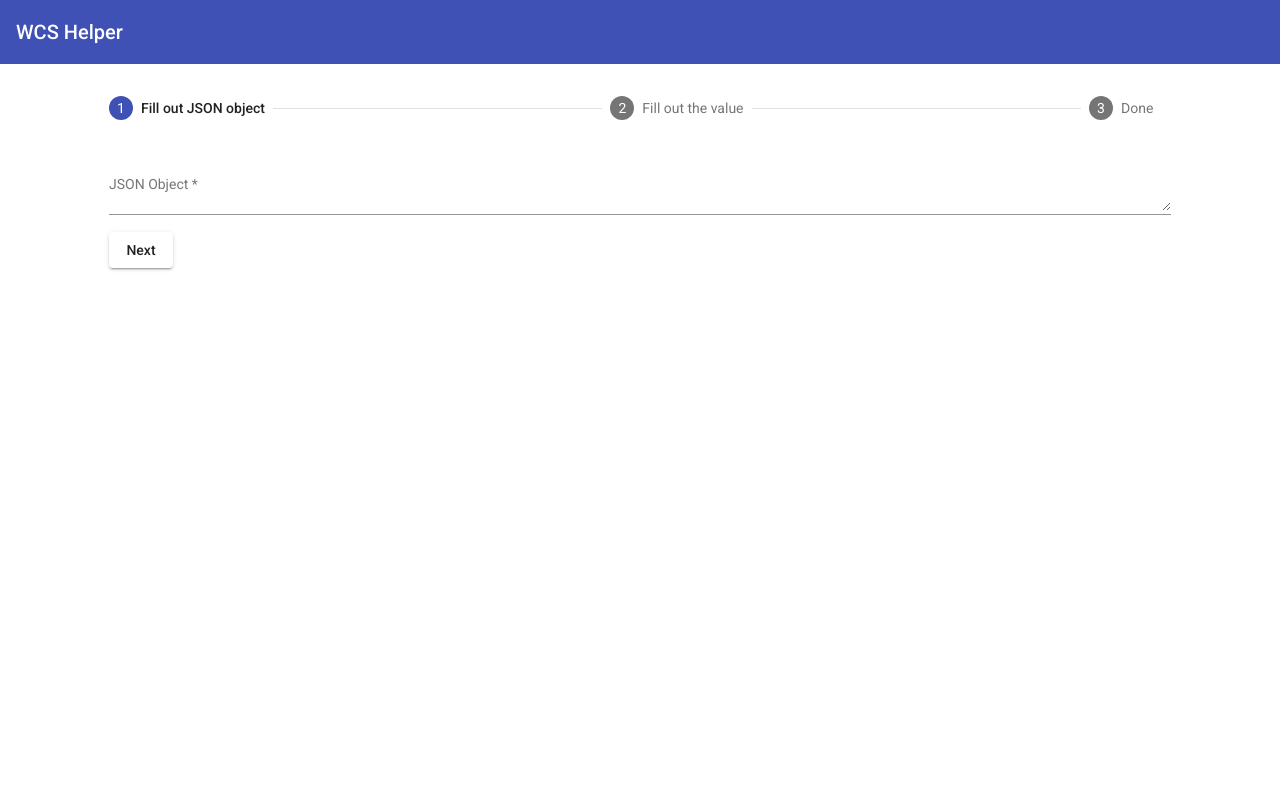
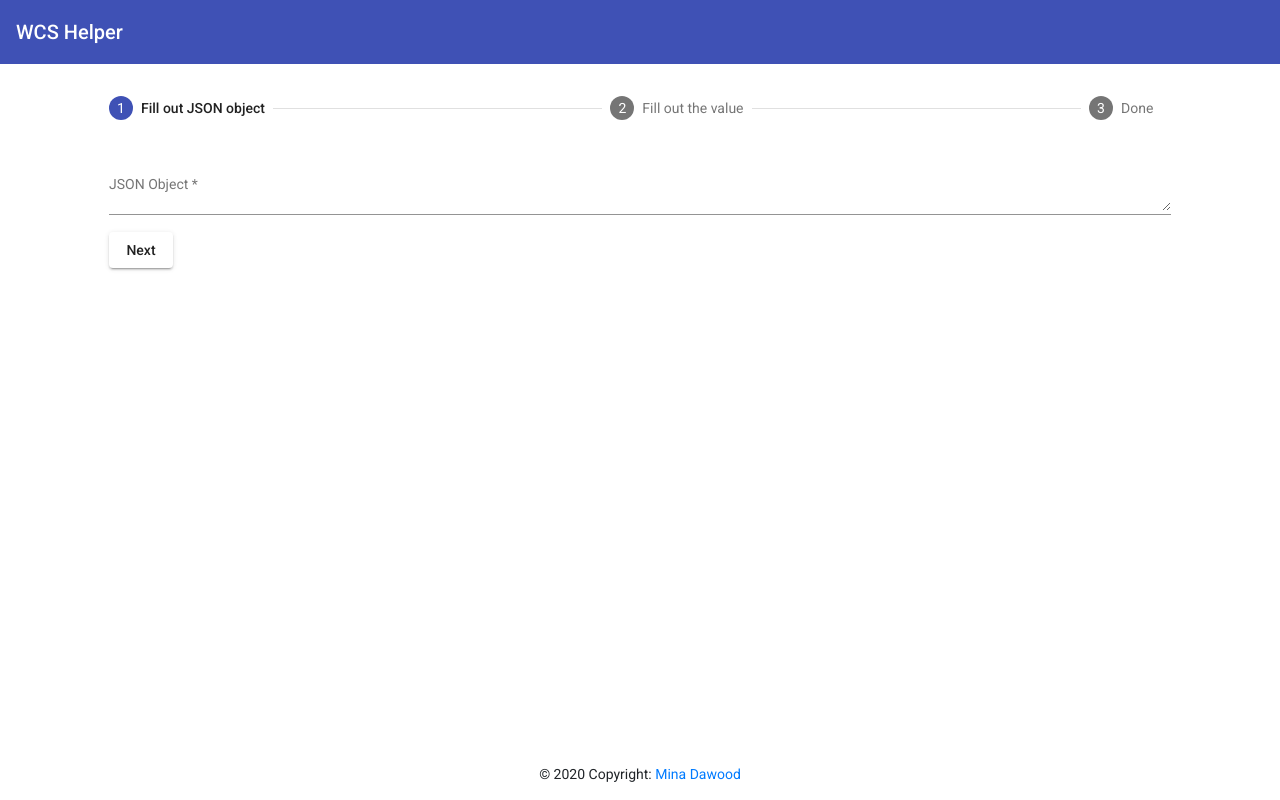
Before and after one commit to Mina-Dawood/wcs-helper, an Angular app: page / in a window 1280 px wide. Built offline with nearby package versions, Linux system fonts and the light colour scheme.

Commit message:
DEVELOP: change icon and add footer

```diff
--- a/src/app/app.component.html
+++ b/src/app/app.component.html
@@ -46,7 +46,9 @@
             <span matBadge="{{results?.length}}" matBadgeOverlap="false">Results </span>
           </h2>
           <input type="text" value="5555" #resultValue style="opacity: 0;height: 0px;">
-          <mat-card *ngFor="let result of results; let i = index" class="mt-3">{{result}}<mat-icon class="copy-icon" (click)="addToClipboard(resultValue, result)">filter_none</mat-icon></mat-card>
+          <mat-card *ngFor="let result of results; let i = index" class="mt-3">{{result}}<mat-icon class="copy-icon"
+              (click)="addToClipboard(resultValue, result)">filter_none</mat-icon>
+          </mat-card>
         </div>
       </form>
     </mat-step>
@@ -61,3 +63,13 @@
   </mat-horizontal-stepper>
 
 </div>
+<!-- Footer -->
+<footer class="page-footer font-small special-color-dark pt-4">
+  <!-- Copyright -->
+  <div class="footer-copyright text-center py-3">© 2020 Copyright:
+    <a href="https://github.com/Mina-Dawood"> Mina Dawood</a>
+  </div>
+  <!-- Copyright -->
+
+</footer>
+<!-- Footer -->
--- a/src/app/app.component.scss
+++ b/src/app/app.component.scss
@@ -30,3 +30,9 @@ mat-card:hover {
 .json-field {
   width: 100%;
 }
+
+footer {
+  position: fixed;
+  bottom: 0;
+  width: 100%;
+}
```
Also changed, not shown: 1 other file (tests, documents, lock files or other folders).
